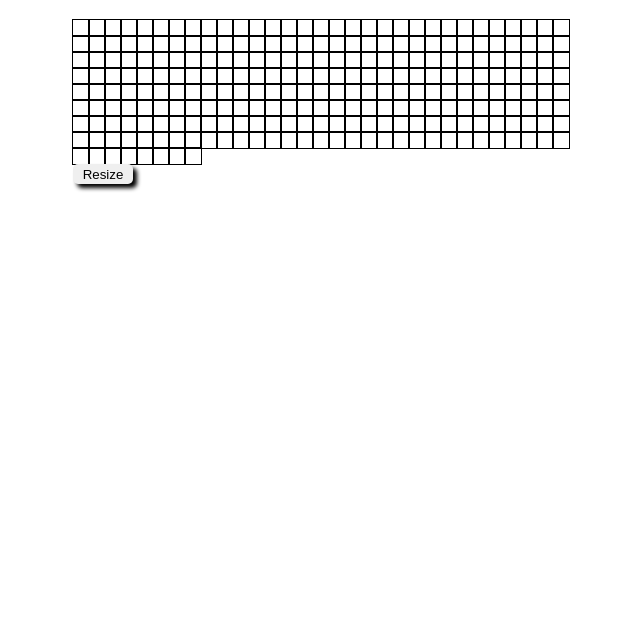
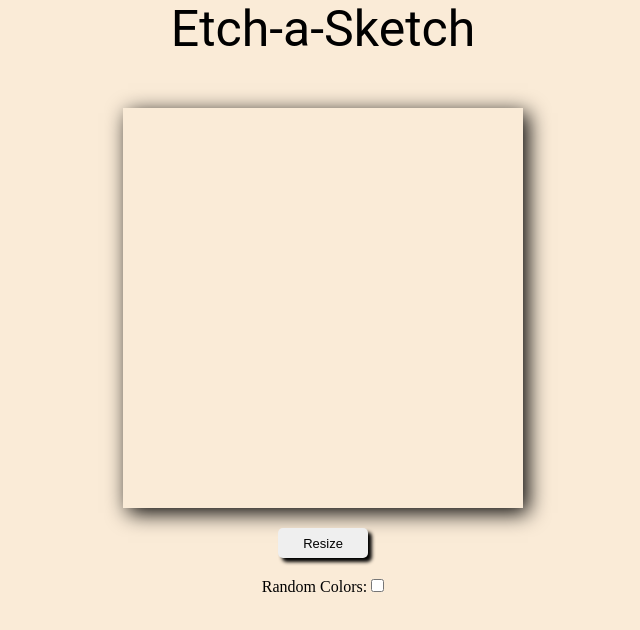
Before and after one commit to ZubairARooghwall/Etch-a-Sketch, a plain HTML site: page index.html in a window 1280 px wide. Shown: the whole page, without its empty margins (317-957 px from the left). Drawn offline with Linux system fonts and the light colour scheme.

Commit message:
Add the ability to generate random number

```diff
--- a/index.html
+++ b/index.html
@@ -9,16 +9,19 @@
     <title>Etch-a-Sketch</title>
 </head>
 <body>
-
-    <div class="wrapper">
-    <div class="header"></div>
+    <div class="header">Etch-a-Sketch</div>
     <div id="main">
         <div id="container"></div>
+        <button class="howMany" onclick="resize()">Resize</button>
 
-    <button class="howMany" onclick="resize()">Resize</button>
+    <div class="buttons">
+        <label for="Random">Random Colors:
+        <input type="checkbox" name="Random" id="Random" unchecked>
+        </label>
 
+        <input type="checkbox" name="gray" id="gray" unchecked>
+    </div>
 </div>
 
-</div>
 </body>
 </html>
--- a/script.js
+++ b/script.js
@@ -1,25 +1,46 @@
 let divContainer = document.getElementById("container");
-let prevSize;
+let elementSize;
+
 
 //append the divs to the container as children
 function createDivs(rows){
-    for(let a = 0; a < rows * rows; a++){
-        let createDiv = document.createElement("div");
-        divContainer.appendChild(createDiv).className = "children";
+    for(let a = 0; a < rows; a++){
+        for(let b = 0; b < rows; b++){
+            let createDiv = document.createElement("div");
+            divContainer.appendChild(createDiv).className = "children";
+
  }
-    prevSize = rows;
+
 }
 
-//call the createChildren function
-createDivs(16);
+    divContainer.style.gridTemplateColumns = `repeat(${rows}, 1fr)`;
+    divContainer.style.gridTemplateRows = `repeat(${rows}, 1fr)`;
 
-//add eventlistener to ever div in the container
+
+
 let children = document.querySelectorAll(".children");
 children.forEach((item) => {
+    let checkBoxRandom = document.getElementById("Random");
+    let checkBoxGrey = document.getElementById("gray");
     item.addEventListener('mouseover', (e) =>{
         console.log("hovered")
+        console.log(checkBoxGrey)
+        console.log(checkBoxRandom)
+        if(checkBoxGrey.checked == false
+            & checkBoxRandom.checked == false
+            || (checkBoxGrey.checked == false && checkBoxRandom.checked == false)){
         item.classList.add("hovered");
+        }
+        else if(checkBoxRandom.checked == true){
+            checkBoxGrey.checked = false;
+            item.setAttribute("style", `background-color: rgb(${generateRandomNumber()}, ${generateRandomNumber()}, ${generateRandomNumber()})`);
+            console.log(item.getAttribute("style"))
+        }
+        else if(checkBoxGrey.checked == true){
+            checkBoxRandom.checked = false;
 
+
+        }
 
     })
 
@@ -27,9 +48,19 @@ children.forEach((item) => {
 
 
 
+}
+
+//call the createChildren function
+createDivs(16);
+
+//add eventlistener to ever div in the container
+
+
 function resize(){
-    let size = prompt("Enter the size: ");
+    let size = prompt("Enter the size: (1 <= size <= 100");
 
+
+    elementSize = size;
     let childContainer = divContainer.lastChild;
 
     while(childContainer){
@@ -43,3 +74,10 @@ function resize(){
 
 
 }
+
+
+function generateRandomNumber(){
+    let number = Math.floor(Math.random() * 255) + 1;
+    console.log(`Random: ${number}`);
+    return number;
+}
--- a/style.css
+++ b/style.css
@@ -6,55 +6,87 @@
     box-sizing: border-box;
 }
 
-.wrapper{
+:root{
+    --width: 400 / 16;
+}
+
+
+
+html, body{
+    height: 100%;
+
+}
+
+body{
     display: flex;
     flex-direction: column;
     justify-content: center;
+    align-items: center;
+    gap: 50px;
+    background-color: antiquewhite;
+}
+
+.header{
+    font-size: 50px;
+    font-family: Roboto, Segeo UI, system-ui;
+}
+
+#main{
+    width: 100%;
+    height: 100%;
+    display: flex;
+    flex-direction: column;
     align-items: center;
     gap: 20px;
 }
 
 #container{
-    display: flex;
-    flex-wrap: wrap;
-
-    max-height: 500px;
-    max-width: 500px;
-
-
+    display: grid;
+    gap: 0px;
+    grid-template-columns: repeat(16, 1fr);
+    grid-template-rows: repeat(16, 1fr);
+    width: 400px;
+    height: 400px;
+    box-shadow: 5px 5px 20px black;
 }
 
 .children{
-    width: 1em;
-    height: 1em;
-
-    outline: 0.1px solid black;
-
-    transition: background 0.15s;
+    transition: background 0.15s, transform 0.15s;
 }
 
 
 .hovered{
     background-color: black;
+
+}
+
+.hovered:hover, .children:hover{
+    transform: scale(1.3);
 }
 
 
 .howMany{
     border: none;
-    height: 20px;
-    width: 60px;
+    height: 30px;
+    width: 90px;
     border-radius: 5px;
     box-shadow: 0.3em 0.3em 0.3em black;
-
+    font-size: small;
     transition: transform 0.3s, box-shadow 0.3s;
 }
 
 .howMany:hover{
     transform: translate(-0.1em, -0.1em);
-    box-shadow: 0.4em 0.4em 0.2em black;
+    box-shadow: 0.5em 0.5em 0.2em black;
 }
 
 .howMany:active{
     transform: translate(0.2em, 0.2em);
     box-shadow: 0.2em 0.2em 0.2em black;
 }
+
+
+
+#gray{
+    display: none;
+}
```
